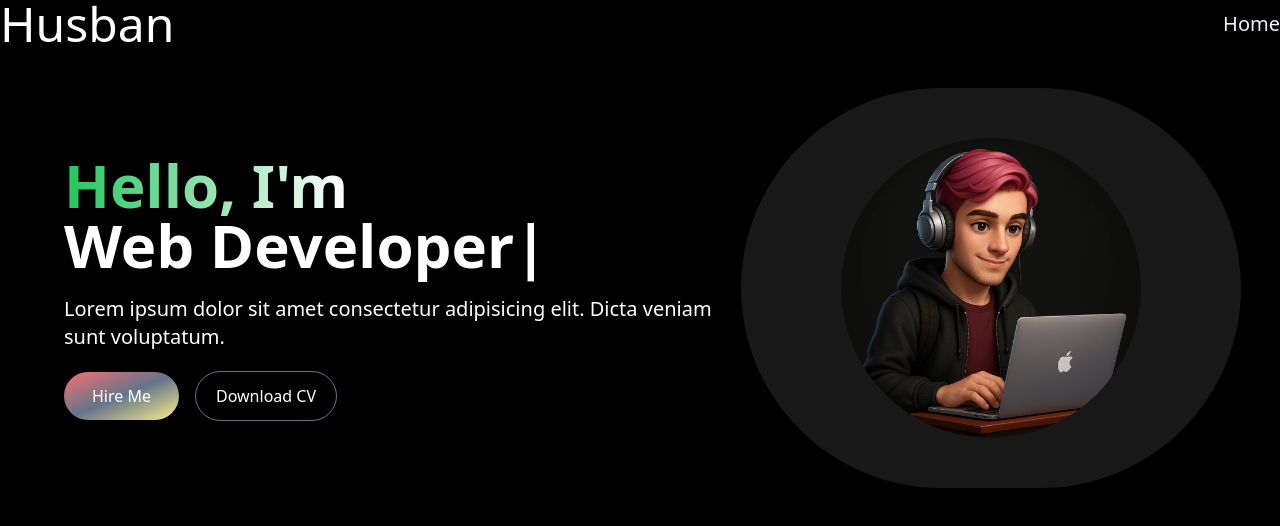
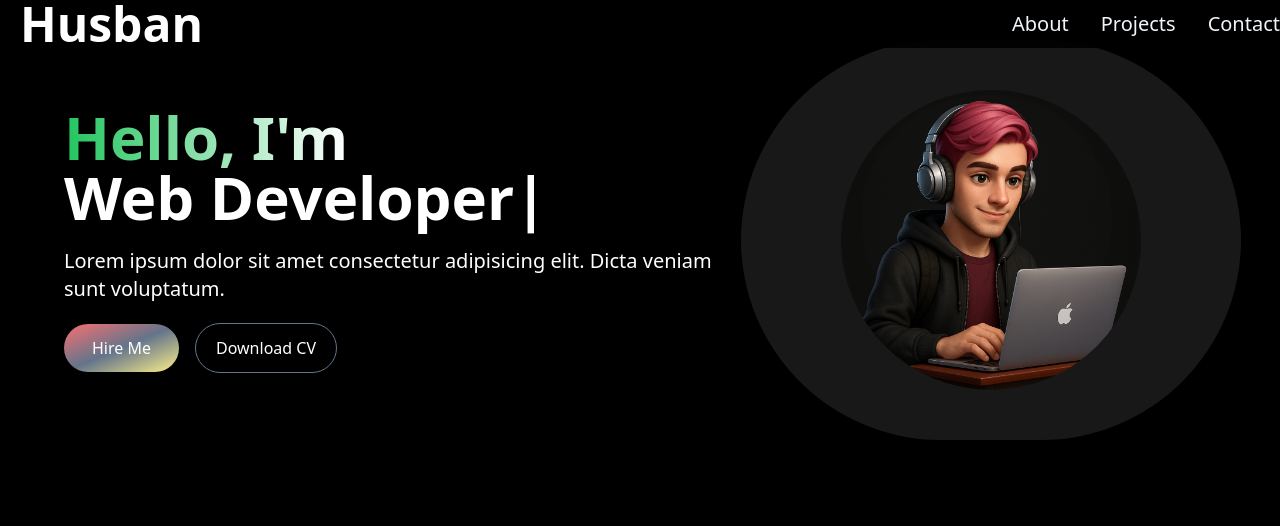
Before and after one commit to HusbanTech12/My-Portfolio, a Next.js app: page / in a window 1280 px wide. Shown: the top 526 px of the page. Built offline with nearby package versions, Linux system fonts and the light colour scheme.

Commit message:
Half-Complete Navbar

```diff
--- a/package.json
+++ b/package.json
@@ -9,6 +9,7 @@
     "lint": "next lint"
   },
   "dependencies": {
+    "@heroicons/react": "^2.2.0",
     "next": "15.3.3",
     "react": "^19.0.0",
     "react-dom": "^19.0.0",
--- /dev/null
+++ b/src/app/components/NavLink.jsx
@@ -0,0 +1,16 @@
+import Link from 'next/link'
+
+const NavLink = ({href , title}) =>{
+    return(
+
+        <Link href={href}
+
+        className='block sm:text-xl rounded md:p-0'>
+            {title}
+
+       </Link>
+
+    )
+}
+
+export default NavLink
--- a/src/app/components/Navbar.jsx
+++ b/src/app/components/Navbar.jsx
@@ -1,17 +1,52 @@
-import React from 'react'
+import React , {useState} from 'react'
 import Link from 'next/link'
+import NavLink from './NavLink'
+
+  const NavLinks = [
+    {
+      title: 'About',
+      path: '#about'
+    },
+
+    {
+      title: 'Projects',
+      path: '#project'
+    },
+
+    {
+      title: 'Contact',
+      path: '#contact'
+    },
+
+
+  ]
 export default function Navbar() {
+
   return (
 
-    <nav>
+    <nav className='fixed top-0 left-0 right-0 z-10 bg-black bg-opacity-90'>
         <div className='flex flex-wrap items-center justify-between mx-auto  '>
-            <Link href={'/'} className='text-white text-5xl'>
+            <Link href={'/'} className=' mx-5 text-2xl md:text-5xl text-white font-semibold'>
             Husban
             </Link>
 
-         <div className=' manu hidden md:block md:w-auto text-slate-100' id='navbar'>
-           <ul>
-            <li><Link href={'/'} className='block sm:text-xl'>Home</Link></li>
+         <div className=' manu hidden md:block md:w-auto text-slate-100' id='navbar' >
+           <ul className='flex p-4 md:p-0 md:flex-row md:space-x-8 mt-0 '>
+             {
+              NavLinks.map((link,index) =>(
+              <li key={index}>
+                <NavLink  href={link.path} title={link.title}  />
+
+
+              </li>
+
+              )
+
+
+
+
+              )
+             }
 
            </ul>
 
```
Also changed, not shown: 1 other file (tests, documents, lock files or other folders).
